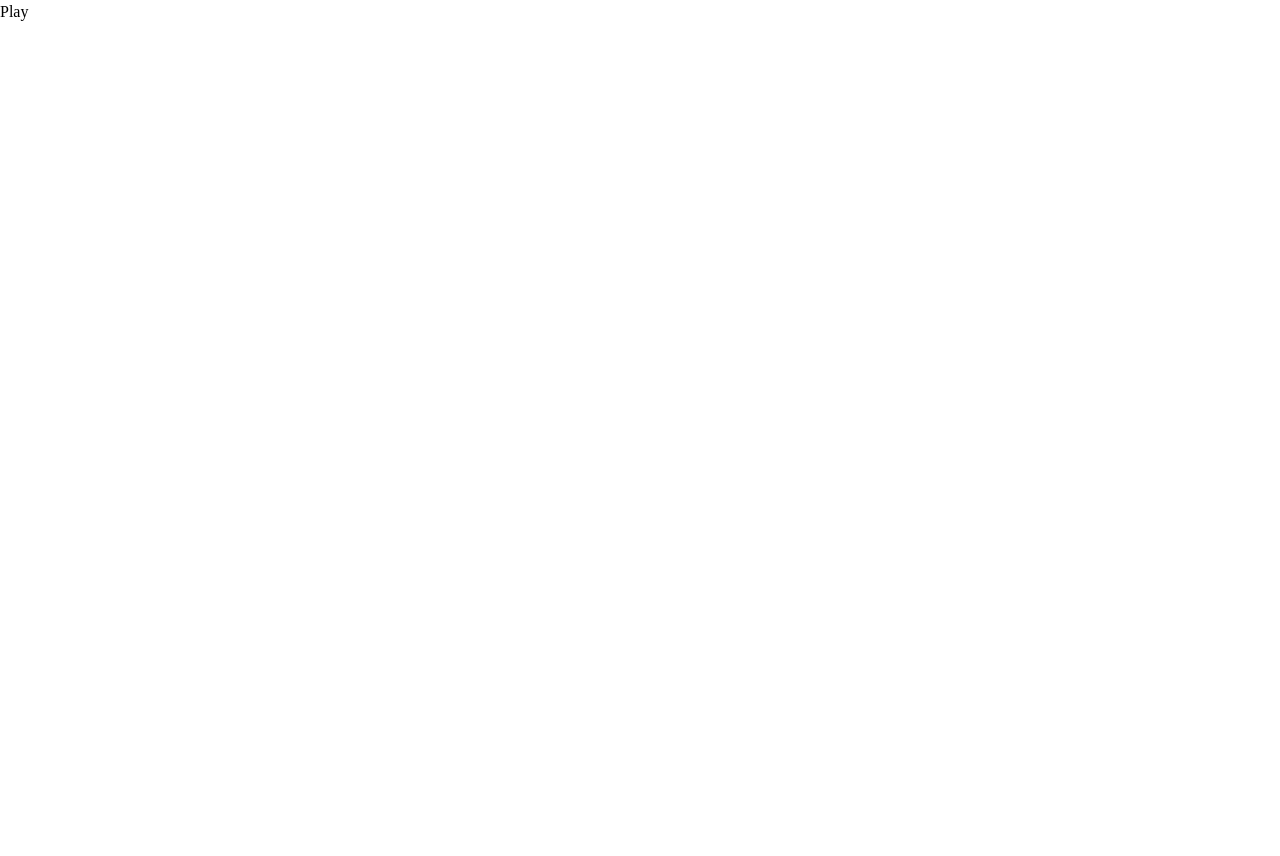
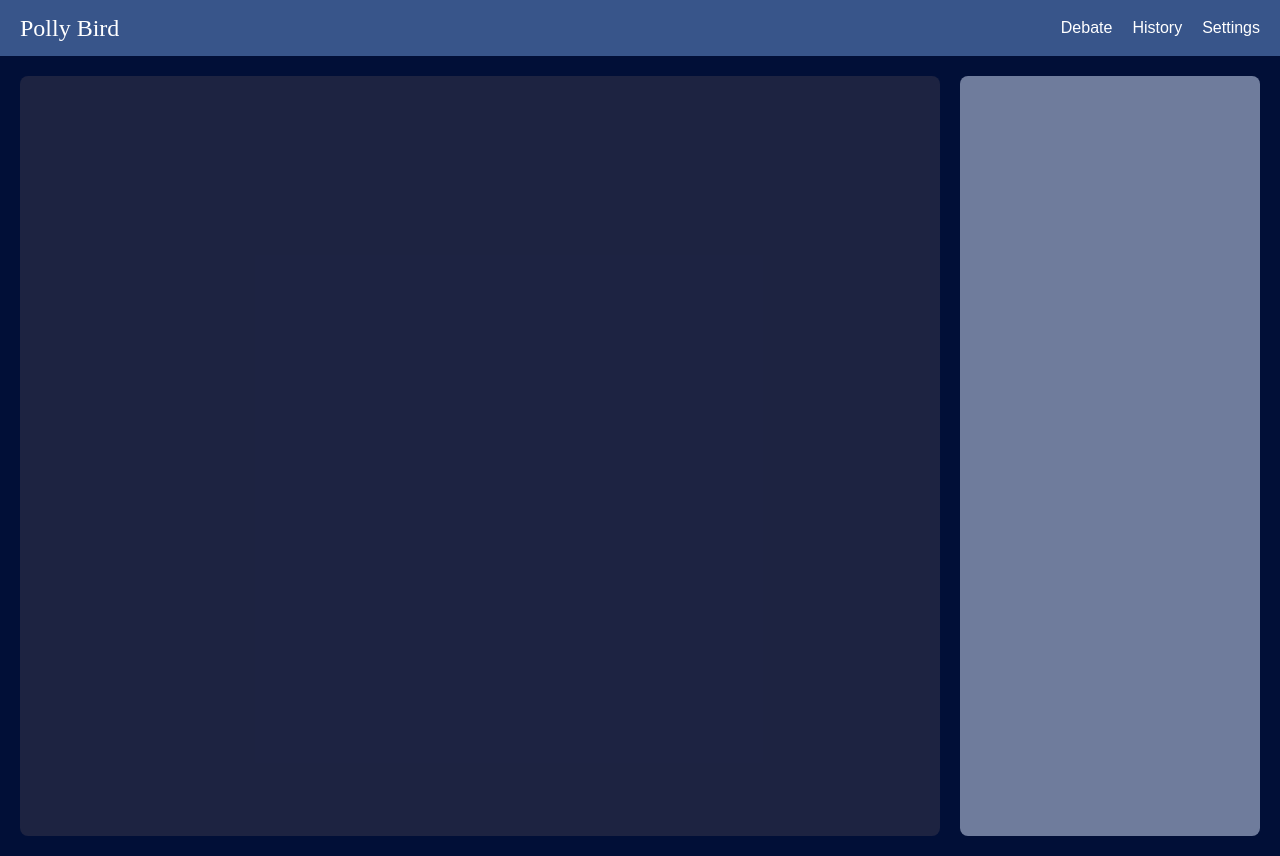
Before and after one commit to bryan3342/Polly-AI, a React (Vite) app in the folder frontend/: page / in a window 1280 px wide. Before the commit the page ends 800 px from the top, so only its background shows below. Built offline with nearby package versions, Linux system fonts and the light colour scheme.

Commit message:
Nav Bar implementaion and flex box for chat and camera

```diff
--- a/frontend/src/App.css
+++ b/frontend/src/App.css
@@ -1 +1,50 @@
 @import "tailwindcss";
+
+/* PARENT CONTAINER: Creates the Two-Column Layout */
+
+.debate-container {
+    /* Enables horizontal layout */
+    display: flex;
+    /* Takes up the full screen height for a unified look */
+    height: 100vh;
+    /* The main dark background of the app */
+    background-color: #010f37;
+    padding: 20px; /* Space around the entire view */
+}
+
+
+
+/* BOX 1: .video-area (Camera Display) */
+
+.video-area {
+    /* 1. Sizing: Takes up all available horizontal space */
+    flex-grow: 1;
+
+    /* 2. Internal Layout: Stacks the video and controls vertically */
+    display: flex;
+    flex-direction: column;
+
+    border-radius: 8px;;
+    background-color: #3a374d7d;
+
+    /* 3. Spacing: Creates the gap between the camera and the chat box */
+    margin-right: 20px;
+}
+
+
+
+/* BOX 2: .sidebar (AI Feedback / Chat) */
+
+.chat-box {
+    /* 1. Sizing: Fixed width for the chat box, as seen in your mockup */
+    width: 300px;
+    /* Prevents the sidebar from shrinking if the window is resized */
+    flex-shrink: 0;
+
+    /* 2. Appearance */
+    background-color: #cbd6ee8c; /* The dark grey/purple box color */
+    padding: 20px;
+    border-radius: 8px; /* Slightly rounded corners */
+    color: #ffffff;
+    font-size: 1.1rem;
+}
--- a/frontend/src/App.jsx
+++ b/frontend/src/App.jsx
@@ -6,9 +6,21 @@ function App() {
 
   return (
     <>
-    <Navbar />
+      <Navbar />
+      <div className="debate-container">
+        {/* Box 1: Camera Display & Controls */}
+        <div className="video-area">
+          {/* ... WebcamDisplay component here ... */}
+          {/* ... ControlPanel component here ... */}
+        </div>
+
+        {/* Box 2: AI Feedback / Chat */}
+        <div className="chat-box">
+          {/* ... AIFeedback component here ... */}
+        </div>
+      </div>
     </>
-  )
+  );
 }
 
 export default App
--- a/frontend/src/components/Navbar.jsx
+++ b/frontend/src/components/Navbar.jsx
@@ -1,9 +1,41 @@
-const Navbar = () => {
-    return(
-        <>
-        <p className="text-blue-100">Play</p>
-        </>
-    )
+// const Navbar = () => {
+//     return(
+//         <>
+//         <nav className="navbar">
+//             <div className="navbar-brand">
+//             <h1>POLLY-AI</h1>
+//             </div>
+//         </nav>
+//         <p className="text-blue-100">Play</p>
+//         </>
+//     )
+// }
+
+// export default Navbar;
+
+// import React from 'react';
+// import './Navbar.css';
+import '../index.css';
+// Import your CSS file where you define the styles below
+// import '../styles/Navbar.css';
+
+function Navbar() {
+    return (
+    <nav className="navbar">
+        <div className="navbar-brand">
+        <h1>Polly Bird</h1>
+        </div>
+
+      {/* Navigation Links (Future Pages) */}
+      <div className="navbar-links">
+        {/* If you use React Router, change <a> to <Link to="..."> */}
+        <a href="#debate" className="nav-link">Debate</a>
+        <a href="#history" className="nav-link">History</a>
+        <a href="#settings" className="nav-link">Settings</a>
+      </div>
+
+    </nav>
+  );
 }
 
 export default Navbar;
--- a/frontend/src/index.css
+++ b/frontend/src/index.css
@@ -1 +1,45 @@
 @import "tailwindcss";
+
+/* Styling the Parent Container (The Boss) */
+.navbar {
+    display: flex;                /* Enables Flexbox */
+    justify-content: space-between; /* Pushes the Brand and Links/User to opposite ends */
+    align-items: center;          /* Vertically centers all items */
+
+    /* Appearance */
+    background-color: #062a6dcb;    /* Dark background */
+    padding: 10px 20px;
+    color: white;
+    box-shadow: 0 2px 5px rgba(42, 41, 41, 0.3); /* Subtle shadow */
+}
+
+/* Styling the Links Group */
+.navbar-links {
+    display: flex;
+    gap: 20px; /* Provides consistent spacing between links */
+}
+
+.nav-link {
+    color: white;
+    text-decoration: none; /*Removes the underline */
+    font-weight: 500;
+    transition: color 0.3s;
+    font-family: sans-serif;
+}
+
+.nav-link:hover {
+    color: #e9edefb8; /* Example hover color, like your green button */
+    font-weight: lighter;
+}
+
+/* Styling the Brand Text */
+.navbar-brand h1 {
+    font-size: 1.5rem;
+    margin: 0; /* Remove default margin */
+}
+
+/* Styling the User Icon */
+.navbar-user span {
+    font-size: 1.5rem;
+    cursor: pointer;
+}
```
